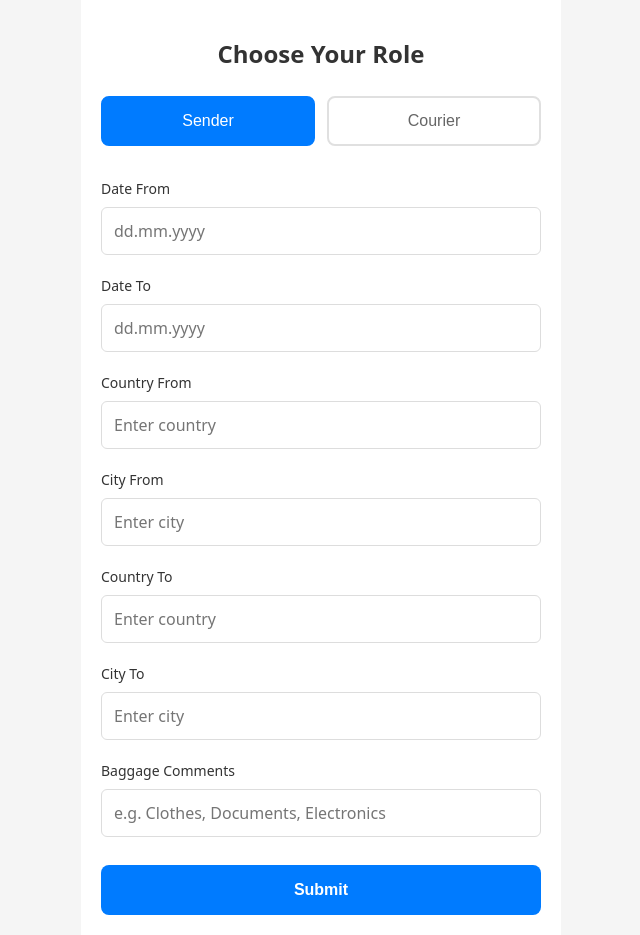
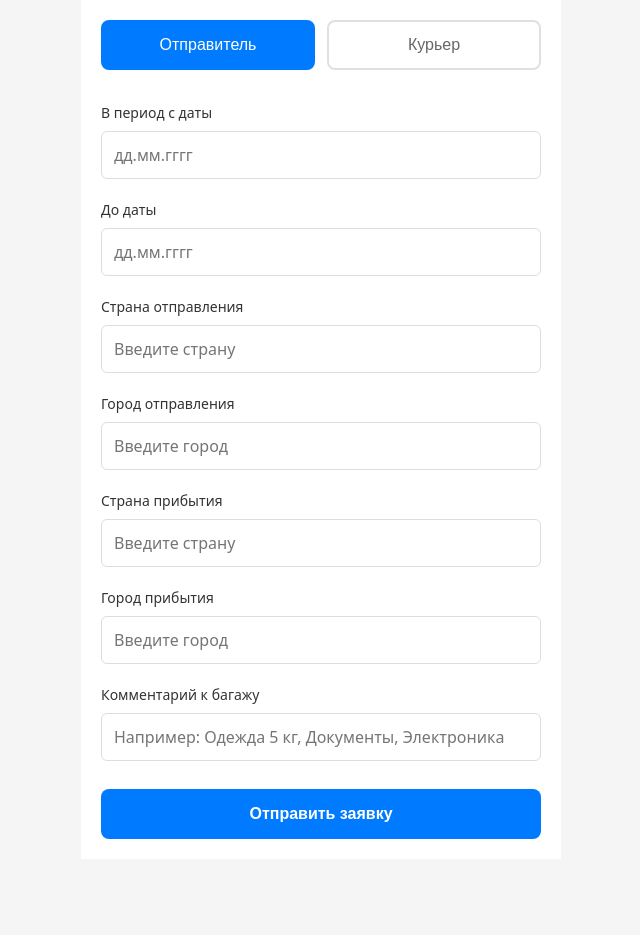
Before and after one commit to Moseenkova/vvildan, a React (Vite) app in the folder frontend/: page / in a window 1280 px wide. Shown: the whole page, without its empty margins (319-959 px from the left). After the commit the page ends 859 px from the top, so only its background shows below. Built offline with nearby package versions, Linux system fonts and the light colour scheme.

Commit message:
rename-to-russian

```diff
--- a/frontend/src/App.jsx
+++ b/frontend/src/App.jsx
@@ -90,20 +90,18 @@ function App() {
 
   return (
     <div className="app-container">
-      <h1 className="app-title">Choose Your Role</h1>
-
       <div className="role-selector">
         <button
           onClick={() => setRole("sender")}
           className={`role-button ${role === "sender" ? "active" : ""}`}
         >
-          Sender
+          Отправитель
         </button>
         <button
           onClick={() => setRole("courier")}
           className={`role-button ${role === "courier" ? "active" : ""}`}
         >
-          Courier
+          Курьер
         </button>
       </div>
 
@@ -112,26 +110,26 @@ function App() {
         {role === "sender" && (
           <>
             <div className="form-group">
-              <label htmlFor="dateFrom">Date From</label>
+              <label htmlFor="dateFrom">В период с даты</label>
               <DatePicker
                 id="dateFrom"
                 selected={form.dateFrom}
                 onChange={(date) => handleDateChange(date, 'dateFrom')}
                 dateFormat="dd.MM.yyyy"
-                placeholderText="dd.mm.yyyy"
+                placeholderText="дд.мм.гггг"
                 className="date-picker-input"
                 required
                 minDate={new Date()}
               />
             </div>
             <div className="form-group">
-              <label htmlFor="dateTo">Date To</label>
+              <label htmlFor="dateTo">До даты</label>
               <DatePicker
                 id="dateTo"
                 selected={form.dateTo}
                 onChange={(date) => handleDateChange(date, 'dateTo')}
                 dateFormat="dd.MM.yyyy"
-                placeholderText="dd.mm.yyyy"
+                placeholderText="дд.мм.гггг"
                 className="date-picker-input"
                 required
                 minDate={form.dateFrom || new Date()}
@@ -142,13 +140,13 @@ function App() {
 
         {role === "courier" && (
           <div className="form-group">
-            <label htmlFor="courierDate">Date</label>
+            <label htmlFor="courierDate">Дата</label>
             <DatePicker
               id="courierDate"
               selected={form.courierDate}
               onChange={(date) => handleDateChange(date, 'courierDate')}
               dateFormat="dd.MM.yyyy"
-              placeholderText="dd.mm.yyyy"
+              placeholderText="дд.мм.гггг"
               className="date-picker-input"
               required
               minDate={new Date()}
@@ -158,7 +156,7 @@ function App() {
 
         {/* Common fields */}
         <div className="form-group">
-          <label htmlFor="countryFrom">Country From</label>
+          <label htmlFor="countryFrom">Страна отправления</label>
           <input
             type="text"
             id="countryFrom"
@@ -166,12 +164,12 @@ function App() {
             value={form.countryFrom}
             onChange={handleChange}
             required
-            placeholder="Enter country"
+            placeholder="Введите страну"
           />
         </div>
 
         <div className="form-group">
-          <label htmlFor="cityFrom">City From</label>
+          <label htmlFor="cityFrom">Город отправления</label>
           <input
             type="text"
             id="cityFrom"
@@ -179,12 +177,12 @@ function App() {
             value={form.cityFrom}
             onChange={handleChange}
             required
-            placeholder="Enter city"
+            placeholder="Введите город"
           />
         </div>
 
         <div className="form-group">
-          <label htmlFor="countryTo">Country To</label>
+          <label htmlFor="countryTo">Страна прибытия</label>
           <input
             type="text"
             id="countryTo"
@@ -192,12 +190,12 @@ function App() {
             value={form.countryTo}
             onChange={handleChange}
             required
-            placeholder="Enter country"
+            placeholder="Введите страну"
           />
         </div>
 
         <div className="form-group">
-          <label htmlFor="cityTo">City To</label>
+          <label htmlFor="cityTo">Город прибытия</label>
           <input
             type="text"
             id="cityTo"
@@ -205,24 +203,24 @@ function App() {
             value={form.cityTo}
             onChange={handleChange}
             required
-            placeholder="Enter city"
+            placeholder="Введите город"
           />
         </div>
 
         <div className="form-group">
-          <label htmlFor="baggageComments">Baggage Comments</label>
+          <label htmlFor="baggageComments">Комментарий к багажу</label>
           <input
             type="text"
             id="baggageComments"
             name="baggageComments"
             value={form.baggageComments}
             onChange={handleChange}
-            placeholder="e.g. Clothes, Documents, Electronics"
+            placeholder="Например: Одежда 5 кг, Документы, Электроника"
           />
         </div>
 
         <button type="submit" className="submit-button">
-          Submit
+          Отправить заявку
         </button>
       </form>
     </div>
```
